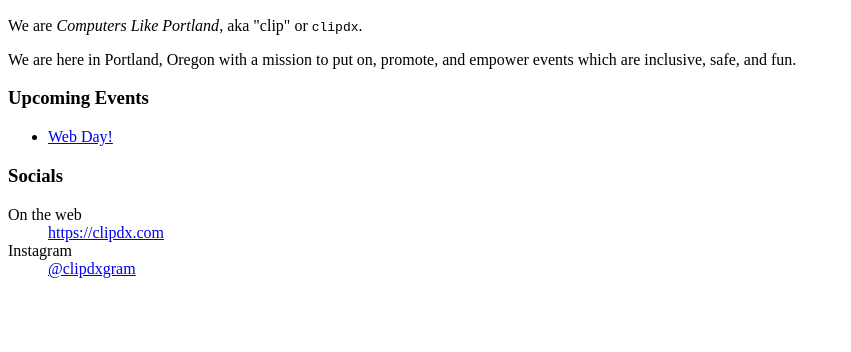
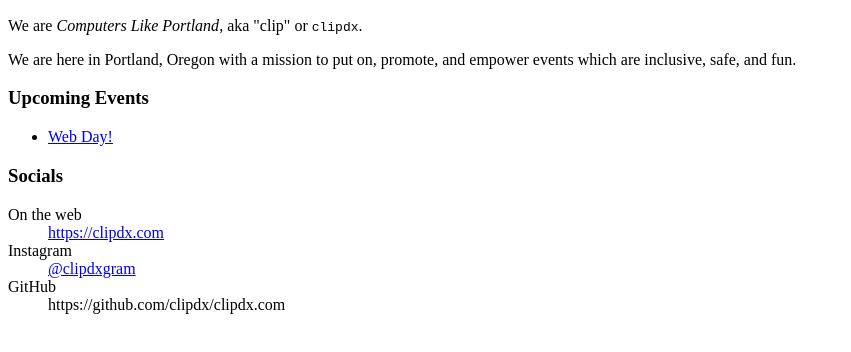
Before and after one commit to clipdx/clipdx.com, a website: page web/entries/index.html in a window 1280 px wide. Shown: the part 434-786 px from the top of the page, without its empty margins (0-851 px from the left). Drawn offline with Linux system fonts and the light colour scheme.

Commit message:
Add GitHub link to homepage and flag to readme

```diff
--- a/web/entries/index.html
+++ b/web/entries/index.html
@@ -35,6 +35,8 @@
       <dd><a href="https://clipdx.com">https://clipdx.com</a></dd>
       <dt>Instagram</dt>
       <dd><a href="http://instagram.com/clipdxgram">@clipdxgram</a></dd>
+      <dt>GitHub</dt>
+      <dd>https://github.com/clipdx/clipdx.com</dd>
     </dl>
   </body>
 </html>
```
Also changed, not shown: README.md.
